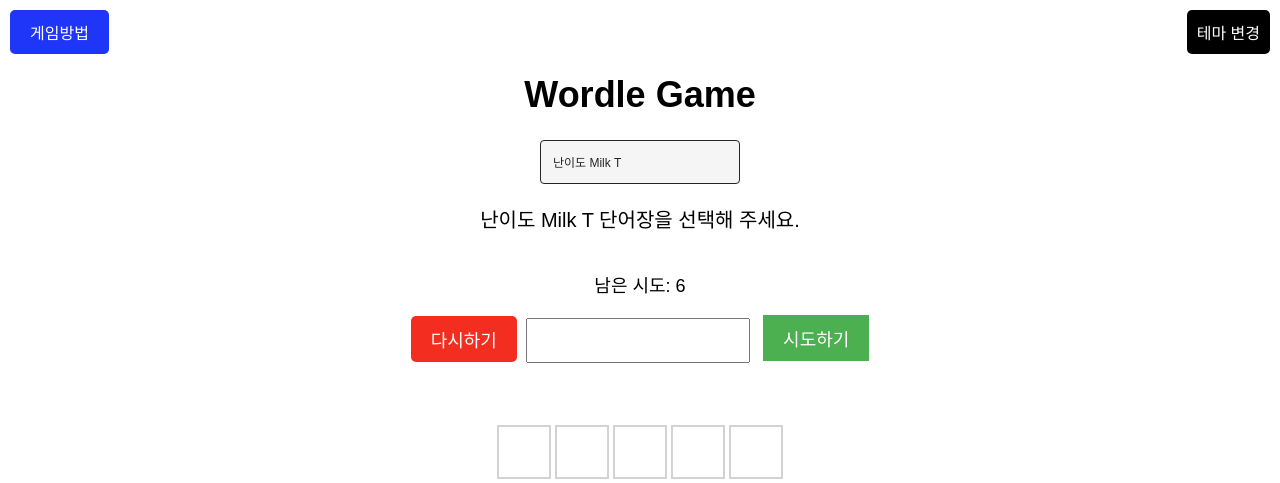
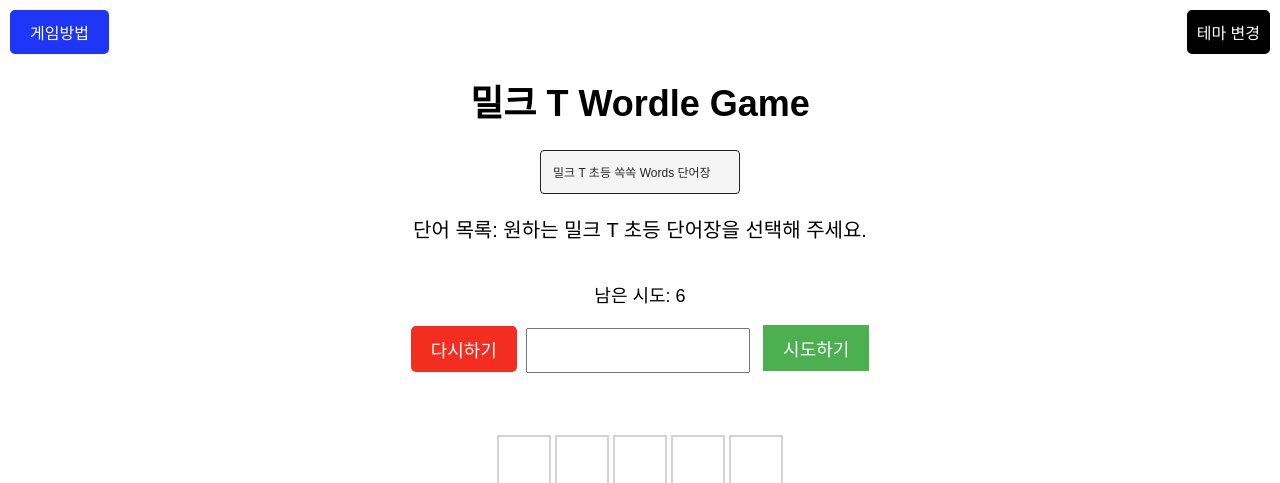
Before and after one commit to HKarin426/wordle_game, a Django app: page / in a window 1280 px wide. Shown: the top 483 px of the page. Run offline with Django 5.2, Linux system fonts and the light colour scheme.

Commit message:
명칭 변경

```diff
--- a/wordle game/wordle_project/wordle/templates/wordle/index.html
+++ b/wordle game/wordle_project/wordle/templates/wordle/index.html
@@ -19,7 +19,10 @@
         }
         body.dark-mode {
             background-color: #636363;
-            color: white;
+            color: rgb(255, 255, 255);
+        }
+        body.dark-mode .overlay-content {
+            color: black;
         }
         h1 {
             color: inherit;
@@ -325,12 +328,12 @@
     </style>
 </head>
 <body class="light-mode">
-    <h1>Wordle Game</h1>
+    <h1>밀크 T Wordle Game</h1>
 
     <div class="dropdown">
         <button class="dropbtn">
-          <span class="dropbtn_icon">난이도</span>
-          Milk T
+          <span class="dropbtn_icon"></span>
+          밀크 T 초등 쏙쏙 Words 단어장
         </button>
         <div class="dropdown-content">
             <form method="post">
@@ -419,6 +422,8 @@
                 <p>⚫ : 문자가 일치하지 않음</p>
                 <p>⬜ : 아직 입력해보지 않은 알파벳</p>
             </div>
+            <p>단어 목록은 밀크 T 초등 쏙쏙 Words의 단어장에서
+                <br>5개의 알파벳만을 사용하는 단어들 입니다.</p>
             <button class="close-button" onclick="toggleOverlay()">닫기</button>
         </div>
     </div>
--- a/wordle game/wordle_project/wordle/views.py
+++ b/wordle game/wordle_project/wordle/views.py
@@ -6,7 +6,8 @@ from django.shortcuts import render, redirect
 
 # 엑셀 파일에서 단어 리스트를 로드하는 함수
 def load_excel_from_github(file_name):
-    url = f'https://github.com/HKarin426/wordle_game/raw/e22e496de3c084505fa58ebcfd3890aab83a0a9e/wordle%20game/wordle_project/word/{file_name}.xlsx'
+    url = f'https://github.com/HKarin426/wordle_game/raw/2b66cbdef4057a2c57e352aef2c83888340a0b8e/wordle%20game/wordle_project/word/{file_name}.xlsx'
+
     try:
         df = pd.read_excel(url, engine='openpyxl', header=None)
         data_list = df.values.flatten().tolist()
@@ -162,7 +163,7 @@ def index(request):
             answer = random.choice(word_list)
 
         return render(request, 'wordle/index.html', {
-            'message': '난이도 Milk T 단어장을 선택해 주세요.',
+            'message': '단어 목록: 원하는 밀크 T 초등 단어장을 선택해 주세요.',
             'remaining_letters': remaining_letters,
             'attempts': attempts,
             'guesses': guesses,
@@ -171,7 +172,7 @@ def index(request):
             'remaining_rows': range(6 - len(guesses))
         })
     return render(request, 'wordle/index.html', {
-        'message': '난이도 Milk T 단어장을 선택해 주세요.',
+        'message': '단어 목록: 원하는 밀크 T 초등 단어장을 선택해 주세요.',
         'remaining_letters': remaining_letters,
         'attempts': attempts,
         'guesses': guesses,
```
